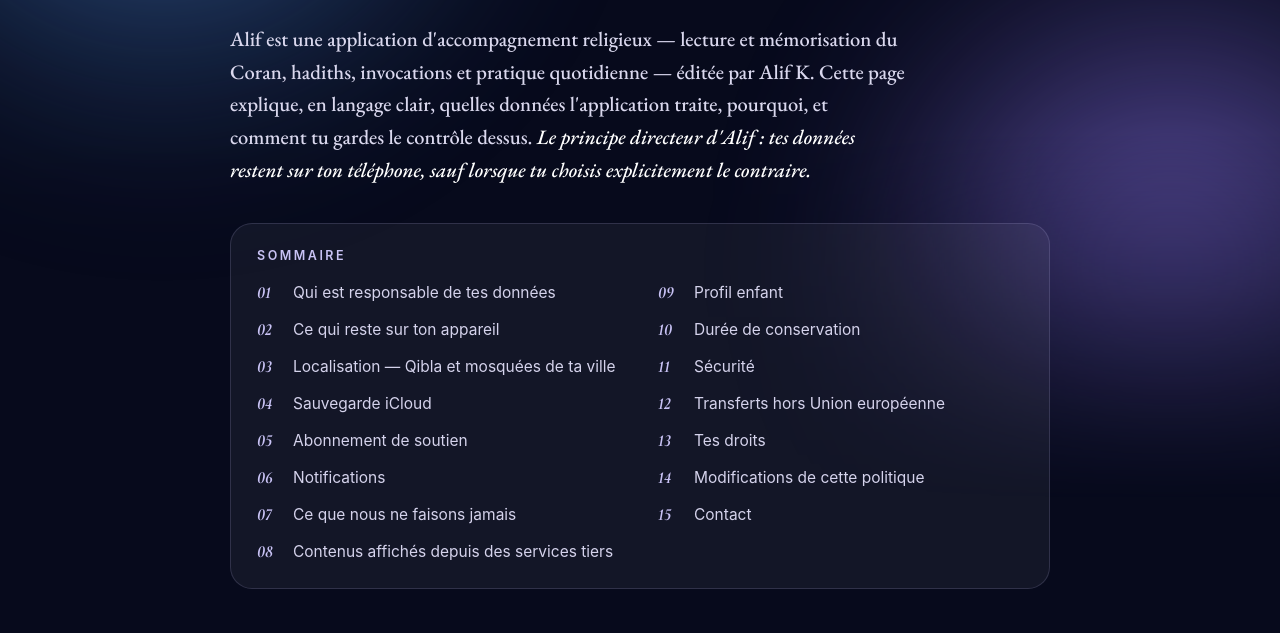
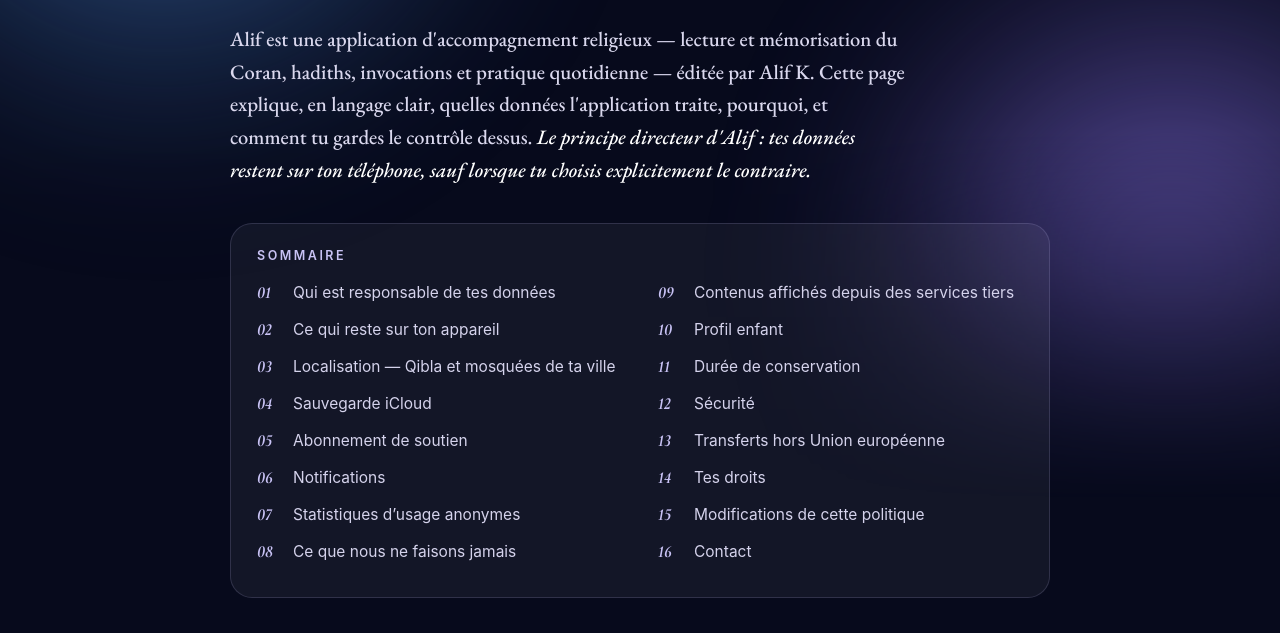
Before and after one commit to ALIFKAPP/alif-website, a plain HTML site: page confidentialite/index.html in a window 1280 px wide. Shown: the part 319-952 px from the top of the page. Drawn offline with Linux system fonts and the light colour scheme; a web font is replaced by a local one.

Commit message:
Privacy policy and terms: anonymous usage statistics (new article 7), to publish with the app version that sends them
Co-Authored-By: Claude Sonnet 5.5 <noreply@anthropic.com>

```diff
--- a/confidentialite/index.html
+++ b/confidentialite/index.html
@@ -44,15 +44,16 @@
       <li><a href="#art-4"><span class="n">04</span>Sauvegarde iCloud</a></li>
       <li><a href="#art-5"><span class="n">05</span>Abonnement de soutien</a></li>
       <li><a href="#art-6"><span class="n">06</span>Notifications</a></li>
-      <li><a href="#art-7"><span class="n">07</span>Ce que nous ne faisons jamais</a></li>
-      <li><a href="#art-8"><span class="n">08</span>Contenus affichés depuis des services tiers</a></li>
-      <li><a href="#art-9"><span class="n">09</span>Profil enfant</a></li>
-      <li><a href="#art-10"><span class="n">10</span>Durée de conservation</a></li>
-      <li><a href="#art-11"><span class="n">11</span>Sécurité</a></li>
-      <li><a href="#art-12"><span class="n">12</span>Transferts hors Union européenne</a></li>
-      <li><a href="#art-13"><span class="n">13</span>Tes droits</a></li>
-      <li><a href="#art-14"><span class="n">14</span>Modifications de cette politique</a></li>
-      <li><a href="#art-15"><span class="n">15</span>Contact</a></li>
+      <li><a href="#art-7"><span class="n">07</span>Statistiques d’usage anonymes</a></li>
+      <li><a href="#art-8"><span class="n">08</span>Ce que nous ne faisons jamais</a></li>
+      <li><a href="#art-9"><span class="n">09</span>Contenus affichés depuis des services tiers</a></li>
+      <li><a href="#art-10"><span class="n">10</span>Profil enfant</a></li>
+      <li><a href="#art-11"><span class="n">11</span>Durée de conservation</a></li>
+      <li><a href="#art-12"><span class="n">12</span>Sécurité</a></li>
+      <li><a href="#art-13"><span class="n">13</span>Transferts hors Union européenne</a></li>
+      <li><a href="#art-14"><span class="n">14</span>Tes droits</a></li>
+      <li><a href="#art-15"><span class="n">15</span>Modifications de cette politique</a></li>
+      <li><a href="#art-16"><span class="n">16</span>Contact</a></li>
     </ol>
   </nav>
 
@@ -76,7 +77,7 @@
   <section class="article" id="art-2">
     <div class="article-head"><span class="article-num">02</span><h2>Ce qui reste sur ton appareil</h2></div>
     <div class="article-body">
-      <p>Par défaut, Alif ne collecte rien sur ses propres serveurs. Tes données d'usage sont enregistrées uniquement sur ton téléphone :</p>
+      <p>Par défaut, Alif ne collecte rien sur ses propres serveurs. Tes données d'usage sont enregistrées uniquement sur ton téléphone (les seules statistiques envoyées à Google sont anonymes et décrites à l'article 7) :</p>
       <ul>
         <li>ta progression de mémorisation (versets, sourates) ;</li>
         <li>tes favoris et marque-pages (versets, invocations, hadiths, noms d'Allah, articles du Journal) ;</li>
@@ -159,7 +160,27 @@
   </section>
 
   <section class="article" id="art-7">
-    <div class="article-head"><span class="article-num">07</span><h2>Ce que nous ne faisons jamais</h2></div>
+    <div class="article-head"><span class="article-num">07</span><h2>Statistiques d’usage anonymes</h2></div>
+    <div class="article-body">
+      <p>
+        Afin d’améliorer Alif, l’application envoie des statistiques d’usage anonymes à Google Analytics
+        (Google Ireland Limited).
+      </p>
+      <p>
+        Aucun identifiant n’est enregistré sur ton téléphone. Un code aléatoire est créé à chaque lancement de
+        l’application, gardé en mémoire seulement, et disparaît quand tu la fermes. Alif K ne peut donc pas te
+        reconnaître d’une utilisation à l’autre. Comme pour toute connexion à internet, Google reçoit l’adresse IP
+        de ton appareil au moment de l’envoi.
+      </p>
+      <p>
+        Les données sont conservées 14 mois, puis supprimées. Elles peuvent être traitées hors de l’Union
+        européenne, notamment aux États-Unis, dans le cadre des garanties décrites à l’article 13.
+      </p>
+    </div>
+  </section>
+
+  <section class="article" id="art-8">
+    <div class="article-head"><span class="article-num">08</span><h2>Ce que nous ne faisons jamais</h2></div>
     <div class="article-body">
       <ul>
         <li>Pas de publicité, ni de régie publicitaire tierce.</li>
@@ -170,8 +191,8 @@
     </div>
   </section>
 
-  <section class="article" id="art-8">
-    <div class="article-head"><span class="article-num">08</span><h2>Contenus affichés depuis des services tiers</h2></div>
+  <section class="article" id="art-9">
+    <div class="article-head"><span class="article-num">09</span><h2>Contenus affichés depuis des services tiers</h2></div>
     <div class="article-body">
       <p>Pour t'afficher certains contenus, Alif interroge directement, depuis ton téléphone, quelques services tiers de confiance :</p>
       <ul>
@@ -190,8 +211,8 @@
     </div>
   </section>
 
-  <section class="article" id="art-9">
-    <div class="article-head"><span class="article-num">09</span><h2>Profil enfant</h2></div>
+  <section class="article" id="art-10">
+    <div class="article-head"><span class="article-num">10</span><h2>Profil enfant</h2></div>
     <div class="article-body">
       <p>
         Le « profil enfant » est un simple mode d'affichage simplifié, choisi et activé par l'adulte titulaire
@@ -201,19 +222,20 @@
     </div>
   </section>
 
-  <section class="article" id="art-10">
-    <div class="article-head"><span class="article-num">10</span><h2>Durée de conservation</h2></div>
+  <section class="article" id="art-11">
+    <div class="article-head"><span class="article-num">11</span><h2>Durée de conservation</h2></div>
     <div class="article-body">
       <ul>
         <li><strong>Données sur ton appareil</strong> (art. 2) : conservées tant que l'application est installée, effacées à la désinstallation.</li>
         <li><strong>Sauvegarde iCloud</strong> (art. 4) : conservée dans ton iCloud tant que tu ne la supprimes pas ; Alif K n'en détient aucune copie.</li>
         <li><strong>Statut d'abonnement</strong> (art. 5) : conservé tant que l'abonnement est actif, puis archivé le temps requis par nos obligations comptables et légales.</li>
+        <li><strong>Statistiques d'usage anonymes</strong> (art. 7) : conservées 14 mois chez Google Analytics, puis supprimées.</li>
       </ul>
     </div>
   </section>
 
-  <section class="article" id="art-11">
-    <div class="article-head"><span class="article-num">11</span><h2>Sécurité</h2></div>
+  <section class="article" id="art-12">
+    <div class="article-head"><span class="article-num">12</span><h2>Sécurité</h2></div>
     <div class="article-body">
       <p>
         Les échanges avec nos services, lorsqu'ils existent, sont chiffrés (HTTPS/TLS). La sauvegarde iCloud
@@ -222,19 +244,19 @@
     </div>
   </section>
 
-  <section class="article" id="art-12">
-    <div class="article-head"><span class="article-num">12</span><h2>Transferts hors Union européenne</h2></div>
+  <section class="article" id="art-13">
+    <div class="article-head"><span class="article-num">13</span><h2>Transferts hors Union européenne</h2></div>
     <div class="article-body">
       <p>
-        RevenueCat peut traiter des données sur des serveurs situés hors de l'Union
+        RevenueCat et Google peuvent traiter des données sur des serveurs situés hors de l'Union
         européenne, notamment aux États-Unis. Ces transferts sont encadrés par les clauses contractuelles types
         de la Commission européenne ou un mécanisme équivalent reconnu par le RGPD.
       </p>
     </div>
   </section>
 
-  <section class="article" id="art-13">
-    <div class="article-head"><span class="article-num">13</span><h2>Tes droits</h2></div>
+  <section class="article" id="art-14">
+    <div class="article-head"><span class="article-num">14</span><h2>Tes droits</h2></div>
     <div class="article-body">
       <p>
         Conformément au RGPD, tu disposes à tout moment d'un droit d'accès, de rectification, d'effacement, de
@@ -255,8 +277,8 @@
     </div>
   </section>
 
-  <section class="article" id="art-14">
-    <div class="article-head"><span class="article-num">14</span><h2>Modifications de cette politique</h2></div>
+  <section class="article" id="art-15">
+    <div class="article-head"><span class="article-num">15</span><h2>Modifications de cette politique</h2></div>
     <div class="article-body">
       <p>
         Cette politique peut évoluer, notamment à mesure que de nouvelles fonctionnalités sont ajoutées à Alif.
@@ -266,8 +288,8 @@
     </div>
   </section>
 
-  <section class="article" id="art-15">
-    <div class="article-head"><span class="article-num">15</span><h2>Contact</h2></div>
+  <section class="article" id="art-16">
+    <div class="article-head"><span class="article-num">16</span><h2>Contact</h2></div>
     <div class="article-body">
       <p>
         Pour toute question sur cette politique ou sur tes données :
```
Also changed, not shown: conditions/index.html (+2 -1 lines).
